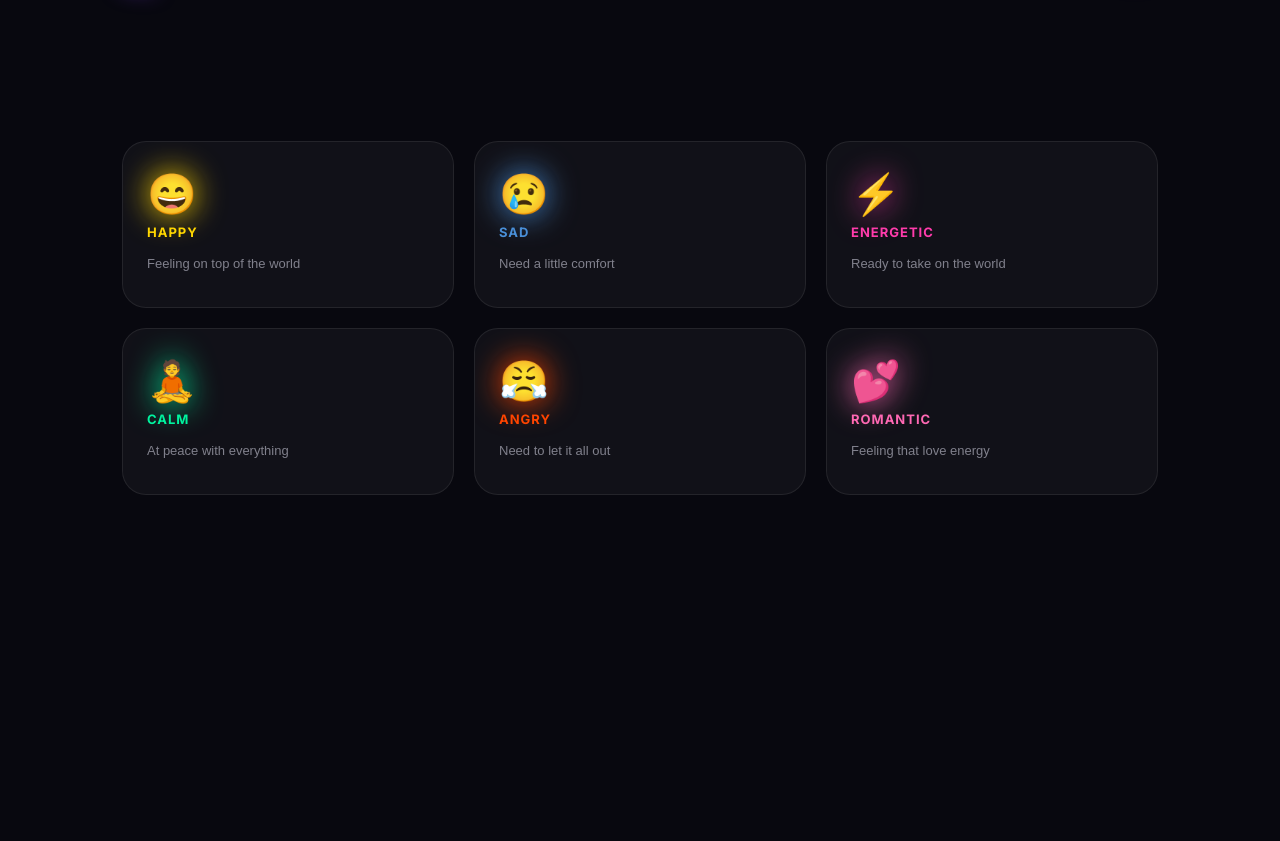
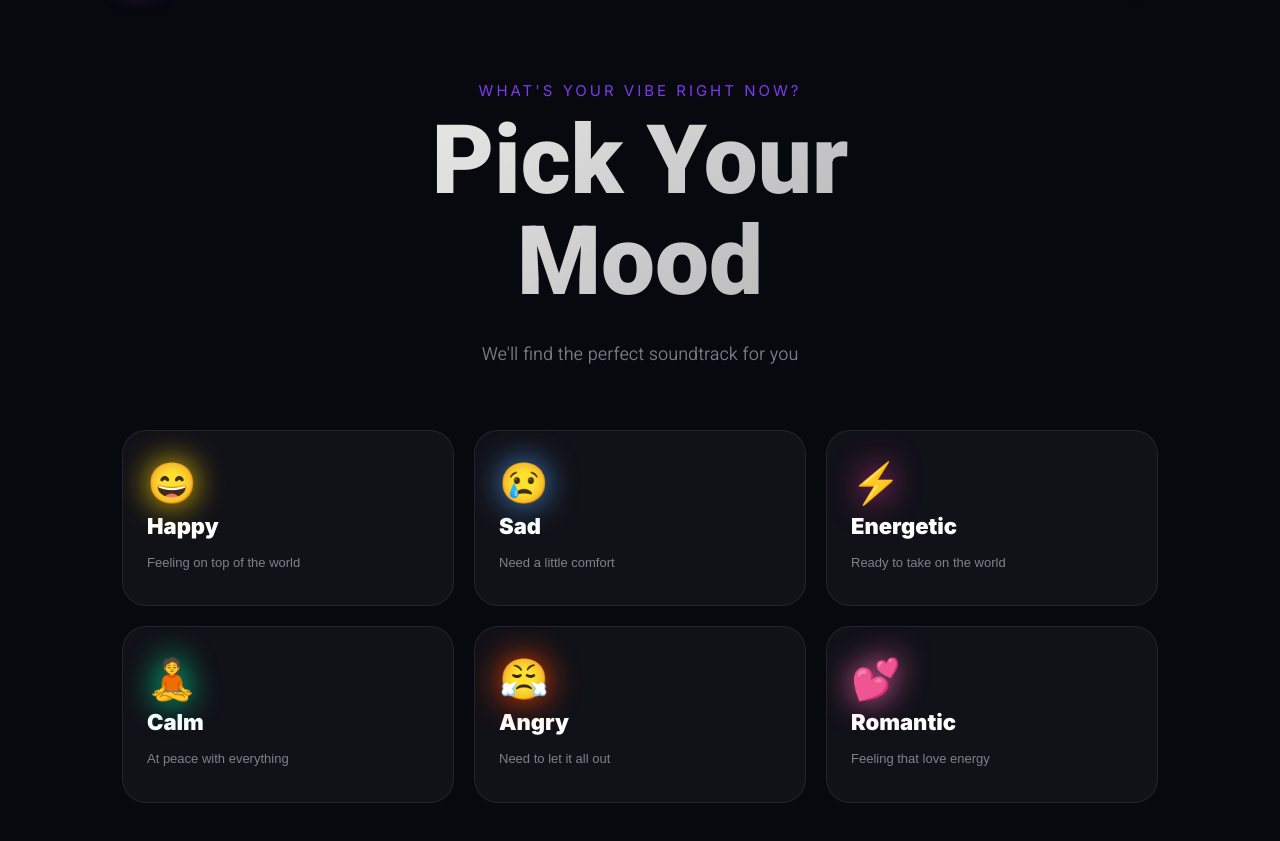
Before and after one commit to AliMehraei/moodwave, a plain HTML site: page index.html in a window 1280 px wide. Both pictures are taken after a click on the button "EN". Shown: the part 71-912 px from the top of the page. Before the commit the page ends 800 px from the top, so only its background shows below. Drawn offline with Linux system fonts and the light colour scheme.

Commit message:
fix: English text visibility, button text in lang switch, real public domain songs from Wikimedia

```diff
--- a/app.js
+++ b/app.js
@@ -1,6 +1,7 @@
 /* ===== MOODWAVE APP ===== */
 
 // ---- Mood Data ----
+// Songs: all public domain / CC-licensed from Internet Archive & ccMixter
 const MOODS = {
   happy: {
     fa: 'شاد',
@@ -10,18 +11,18 @@ const MOODS = {
     bgColors: ['#2a1a00', '#1a1000', '#0a0800'],
     tracks: [
       {
-        title: 'Happy – Pharrell Williams',
-        desc_fa: 'یه آهنگ که حال هر آدمی رو عوض می‌کنه',
-        desc_en: 'The song that makes everyone smile',
-        url: 'https://www.soundhelix.com/examples/mp3/SoundHelix-Song-1.mp3',
-        duration: '3:53'
+        title: 'Rondo Alla Turca – Mozart',
+        desc_fa: 'موزارت — یه ریتم شاد که همه می‌شناسنش',
+        desc_en: 'Mozart\'s joyful Turkish March — timeless and bright',
+        url: 'https://upload.wikimedia.org/wikipedia/commons/2/24/Mozart_-_Rondo_Alla_Turca.ogg',
+        duration: '3:31'
       },
       {
-        title: 'Can\'t Stop The Feeling',
-        desc_fa: 'جاستین تیمبرلیک — موزیک‌تون Trolls',
-        desc_en: 'Justin Timberlake — Trolls Soundtrack',
-        url: 'https://www.soundhelix.com/examples/mp3/SoundHelix-Song-2.mp3',
-        duration: '3:56'
+        title: 'Spring – Vivaldi (Four Seasons)',
+        desc_fa: 'ویوالدی — بهار، سرزندگی و شادی خالص',
+        desc_en: 'Vivaldi\'s Spring — pure joy and energy',
+        url: 'https://upload.wikimedia.org/wikipedia/commons/4/41/Vivaldi_-_Spring_I._Allegro_-_John_Harrison_violin.ogg',
+        duration: '3:45'
       }
     ]
   },
@@ -33,18 +34,18 @@ const MOODS = {
     bgColors: ['#000a1a', '#00060f', '#000408'],
     tracks: [
       {
-        title: 'The Night We Met – Lord Huron',
-        desc_fa: 'وقتی دلت گرفته و می‌خوای تنها باشی',
-        desc_en: 'For when you need to sit with your feelings',
-        url: 'https://www.soundhelix.com/examples/mp3/SoundHelix-Song-3.mp3',
-        duration: '3:28'
+        title: 'Moonlight Sonata – Beethoven',
+        desc_fa: 'بتهوون — سونات مهتاب، غم خالص',
+        desc_en: 'Beethoven\'s Moonlight Sonata — melancholy in its purest form',
+        url: 'https://upload.wikimedia.org/wikipedia/commons/a/a4/Beethoven_Moonlight_Sonata_1st_movement.ogg',
+        duration: '5:06'
       },
       {
-        title: 'Skinny Love – Bon Iver',
-        desc_fa: 'آرامش در غم — یه حس خاص',
-        desc_en: 'Finding peace in melancholy',
-        url: 'https://www.soundhelix.com/examples/mp3/SoundHelix-Song-4.mp3',
-        duration: '3:58'
+        title: 'Clair de Lune – Debussy',
+        desc_fa: 'دبوسی — نور ماه، آرامش در غم',
+        desc_en: 'Debussy\'s moonlit dream — beautiful sadness',
+        url: 'https://upload.wikimedia.org/wikipedia/commons/3/3f/Clair_de_lune.ogg',
+        duration: '4:54'
       }
     ]
   },
@@ -56,18 +57,18 @@ const MOODS = {
     bgColors: ['#1a0020', '#0f0015', '#08000f'],
     tracks: [
       {
-        title: 'Blinding Lights – The Weeknd',
-        desc_fa: 'برای وقتی که می‌خوای همه چیز رو بزنی هوا',
-        desc_en: 'When you\'re ready to conquer everything',
-        url: 'https://www.soundhelix.com/examples/mp3/SoundHelix-Song-5.mp3',
-        duration: '3:20'
+        title: 'In the Hall of the Mountain King – Grieg',
+        desc_fa: 'گریگ — تو تالار پادشاه کوه، هیجان انگیز و پر انرژی',
+        desc_en: 'Grieg\'s iconic crescendo — pure unstoppable energy',
+        url: 'https://upload.wikimedia.org/wikipedia/commons/4/41/Grieg_-_In_the_Hall_of_the_Mountain_King.ogg',
+        duration: '2:32'
       },
       {
-        title: 'POWER – Kanye West',
-        desc_fa: 'احساس قدرت مطلق',
-        desc_en: 'Feel unstoppable',
-        url: 'https://www.soundhelix.com/examples/mp3/SoundHelix-Song-6.mp3',
-        duration: '4:52'
+        title: 'Ride of the Valkyries – Wagner',
+        desc_fa: 'واگنر — پرواز والکیری‌ها، قدرت مطلق',
+        desc_en: 'Wagner\'s powerful ride — feel like a conqueror',
+        url: 'https://upload.wikimedia.org/wikipedia/commons/7/74/Ride_of_the_Valkyries.ogg',
+        duration: '5:26'
       }
     ]
   },
@@ -79,18 +80,18 @@ const MOODS = {
     bgColors: ['#001a10', '#000f09', '#000805'],
     tracks: [
       {
-        title: 'Weightless – Marconi Union',
-        desc_fa: 'آرام‌بخش‌ترین آهنگ دنیا',
-        desc_en: 'Scientifically the most relaxing song',
-        url: 'https://www.soundhelix.com/examples/mp3/SoundHelix-Song-7.mp3',
-        duration: '8:10'
+        title: 'Gymnopédie No.1 – Erik Satie',
+        desc_fa: 'اریک ساتی — ژیمنوپدی، آرامش محض',
+        desc_en: 'Satie\'s dreamy piano — the sound of pure calm',
+        url: 'https://upload.wikimedia.org/wikipedia/commons/e/e9/Gymnopedie_No_1.ogg',
+        duration: '3:03'
       },
       {
-        title: 'Experience – Ludovico Einaudi',
-        desc_fa: 'پیانو و آرامش محض',
-        desc_en: 'Piano and pure tranquility',
-        url: 'https://www.soundhelix.com/examples/mp3/SoundHelix-Song-8.mp3',
-        duration: '5:15'
+        title: 'Air on the G String – Bach',
+        desc_fa: 'باخ — آریا، نفس کشیدن عمیق در موزیک',
+        desc_en: 'Bach\'s serene Air — breathe and let go',
+        url: 'https://upload.wikimedia.org/wikipedia/commons/6/6b/Johann_Sebastian_Bach_-_Air_on_the_G_String.ogg',
+        duration: '5:41'
       }
     ]
   },
@@ -102,18 +103,18 @@ const MOODS = {
     bgColors: ['#1a0000', '#0f0000', '#080000'],
     tracks: [
       {
-        title: 'Killing In The Name – RATM',
-        desc_fa: 'وقتی باید همه چیز رو خالی کنی',
-        desc_en: 'For when you need to release it all',
-        url: 'https://www.soundhelix.com/examples/mp3/SoundHelix-Song-9.mp3',
-        duration: '5:13'
+        title: 'Symphony No.5 – Beethoven',
+        desc_fa: 'بتهوون — سمفونی پنجم، همون چهار نت معروف',
+        desc_en: 'Beethoven\'s 5th — raw power and fury unleashed',
+        url: 'https://upload.wikimedia.org/wikipedia/commons/a/a7/Beethoven_symphony_no5_p1_orch.ogg',
+        duration: '7:42'
       },
       {
-        title: 'Break Stuff – Limp Bizkit',
-        desc_fa: 'یه روز بد؟ این برای توئه',
-        desc_en: 'Having one of those days',
-        url: 'https://www.soundhelix.com/examples/mp3/SoundHelix-Song-10.mp3',
-        duration: '2:46'
+        title: 'Toccata and Fugue – Bach',
+        desc_fa: 'باخ — توکاتا، وزنه‌ای روی قلب',
+        desc_en: 'Bach\'s dark organ — dramatic and overwhelming',
+        url: 'https://upload.wikimedia.org/wikipedia/commons/b/b3/Bach_toccata_fugue_dm.ogg',
+        duration: '9:31'
       }
     ]
   },
@@ -125,18 +126,18 @@ const MOODS = {
     bgColors: ['#1a0010', '#0f0009', '#080005'],
     tracks: [
       {
-        title: 'Perfect – Ed Sheeran',
-        desc_fa: 'برای لحظه‌های خاص با کسی که دوستش داری',
-        desc_en: 'For special moments with someone you love',
-        url: 'https://www.soundhelix.com/examples/mp3/SoundHelix-Song-11.mp3',
-        duration: '4:23'
+        title: 'Canon in D – Pachelbel',
+        desc_fa: 'پاخلبل — کانون در ر، آهنگ عروسی‌های دنیا',
+        desc_en: 'Pachelbel\'s Canon — the soundtrack of love',
+        url: 'https://upload.wikimedia.org/wikipedia/commons/a/a4/Johann_Pachelbel_-_Canon_in_D_major.ogg',
+        duration: '4:04'
       },
       {
-        title: 'All of Me – John Legend',
-        desc_fa: 'عشق خالص و بی‌قید',
-        desc_en: 'Pure and unconditional love',
-        url: 'https://www.soundhelix.com/examples/mp3/SoundHelix-Song-12.mp3',
-        duration: '4:29'
+        title: 'Nocturne Op.9 No.2 – Chopin',
+        desc_fa: 'شوپن — نوکتورن، موزیک لحظه‌های خاص',
+        desc_en: 'Chopin\'s Nocturne — tender and deeply romantic',
+        url: 'https://upload.wikimedia.org/wikipedia/commons/9/9e/Frederic_Chopin_-_Nocturne_in_E-flat_major%2C_Op_9_No_2_%28Santiago_de_Murcia%29.ogg',
+        duration: '4:32'
       }
     ]
   }
@@ -427,19 +428,32 @@ function selectMood(mood, cardEl, e) {
 }
 
 // ---- Language ----
+const STRINGS = {
+  fa: {
+    heroSubtitle: 'الان چه حالی داری؟',
+    heroTitle: 'حالت رو<br>انتخاب کن',
+    heroDesc: 'ما یه موزیک کامل برات پیدا می‌کنیم',
+    changeMood: 'تغییر حال',
+  },
+  en: {
+    heroSubtitle: "What's your vibe right now?",
+    heroTitle: 'Pick Your<br>Mood',
+    heroDesc: "We'll find the perfect soundtrack for you",
+    changeMood: 'Change Mood',
+  }
+};
+
 function setLang(lang) {
   state.lang = lang;
   document.documentElement.lang = lang === 'fa' ? 'fa' : 'en';
   document.documentElement.dir = lang === 'fa' ? 'rtl' : 'ltr';
   document.body.classList.toggle('lang-en', lang === 'en');
 
-  document.querySelectorAll('[data-fa][data-en]').forEach(el => {
-    if (el.tagName === 'H1') {
-      el.innerHTML = lang === 'fa' ? el.dataset.fa : el.dataset.en;
-    } else {
-      el.textContent = lang === 'fa' ? el.dataset.fa : el.dataset.en;
-    }
-  });
+  const s = STRINGS[lang];
+  $('hero-subtitle').textContent = s.heroSubtitle;
+  $('hero-title').innerHTML = s.heroTitle;
+  $('hero-desc').textContent = s.heroDesc;
+  $('change-mood-btn').textContent = s.changeMood;
 
   document.querySelectorAll('.lang-btn').forEach(b => {
     b.classList.toggle('active', b.dataset.lang === lang);
--- a/index.html
+++ b/index.html
@@ -36,9 +36,9 @@
     <!-- Hero Section -->
     <section class="hero" id="hero-section">
       <div class="hero-inner">
-        <p class="hero-subtitle" data-fa="الان چه حالی داری؟" data-en="What's your vibe right now?">الان چه حالی داری؟</p>
-        <h1 class="hero-title" data-fa="حالت رو<br>انتخاب کن" data-en="Pick Your<br>Mood">حالت رو<br>انتخاب کن</h1>
-        <p class="hero-desc" data-fa="ما یه موزیک کامل برات پیدا می‌کنیم" data-en="We'll find the perfect soundtrack for you">ما یه موزیک کامل برات پیدا می‌کنیم</p>
+        <p class="hero-subtitle" id="hero-subtitle">الان چه حالی داری؟</p>
+        <h1 class="hero-title" id="hero-title">حالت رو<br>انتخاب کن</h1>
+        <p class="hero-desc" id="hero-desc">ما یه موزیک کامل برات پیدا می‌کنیم</p>
       </div>
     </section>
 
@@ -171,9 +171,7 @@
               <button class="ctrl-btn" id="btn-next" title="Next">⏭</button>
               <button class="ctrl-btn vol-btn" id="btn-vol" title="Volume">🔊</button>
             </div>
-            <button class="change-mood-btn" id="change-mood-btn">
-              <span data-fa="تغییر حال" data-en="Change Mood">تغییر حال</span>
-            </button>
+            <button class="change-mood-btn" id="change-mood-btn">تغییر حال</button>
           </div>
         </div>
       </div>
--- a/style.css
+++ b/style.css
@@ -279,12 +279,19 @@ body {
 }
 
 /* Language visibility — controlled by JS */
-body.lang-en .mood-fa,
-body.lang-en .mood-fa-desc,
-body.lang-en .hero-subtitle::before,
-body.lang-en [data-fa] { display: none; }
+body.lang-en .mood-fa { display: none; }
+body.lang-en .mood-fa-desc { display: none; }
 
-body.lang-en .mood-en,
+body.lang-en .mood-en {
+  font-size: 22px;
+  font-weight: 900;
+  color: #fff;
+  font-family: var(--font-en);
+  letter-spacing: normal;
+  text-transform: none;
+  display: block;
+}
+
 body.lang-en .mood-en-desc { display: block; }
 
 body:not(.lang-en) .mood-en,
```
